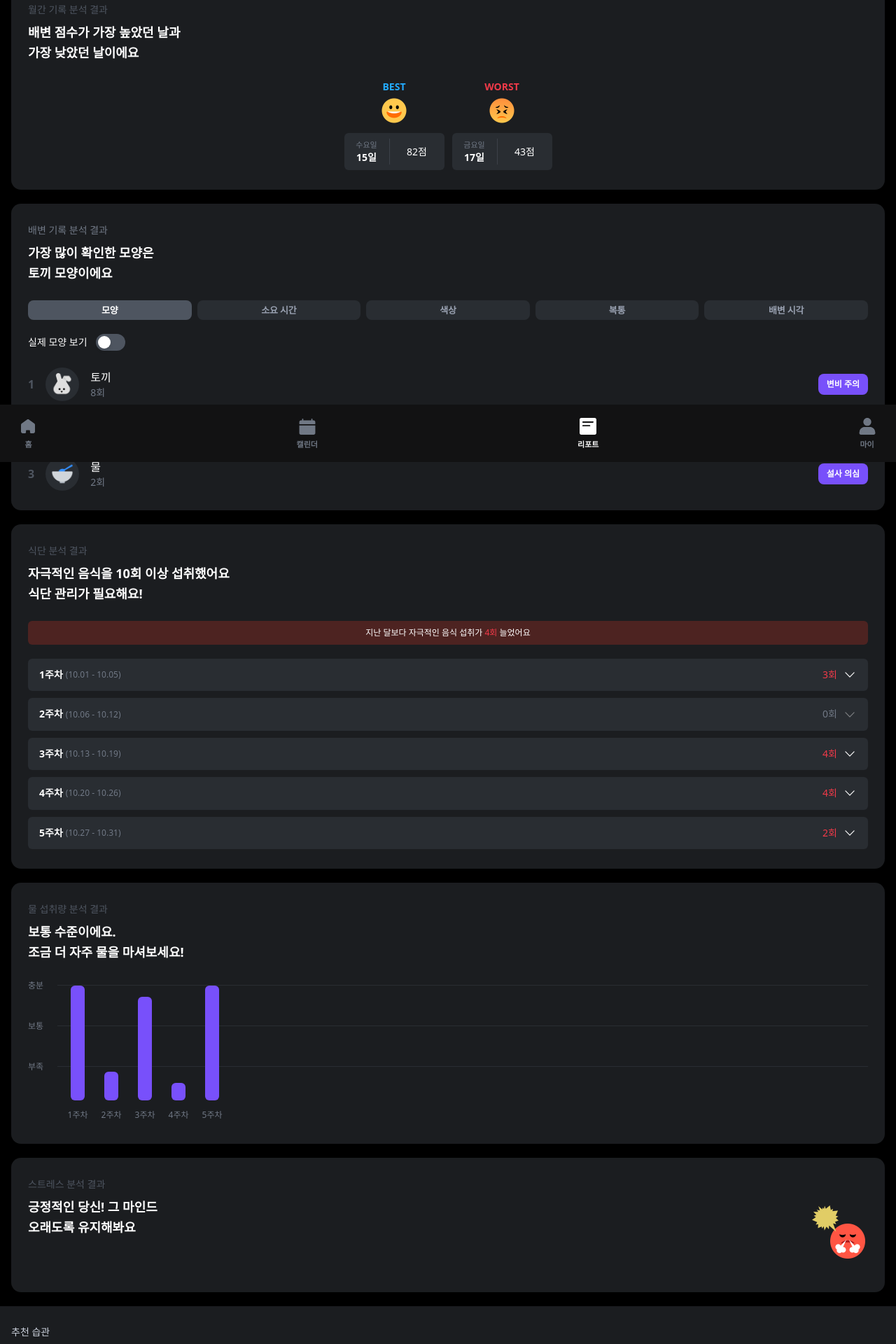
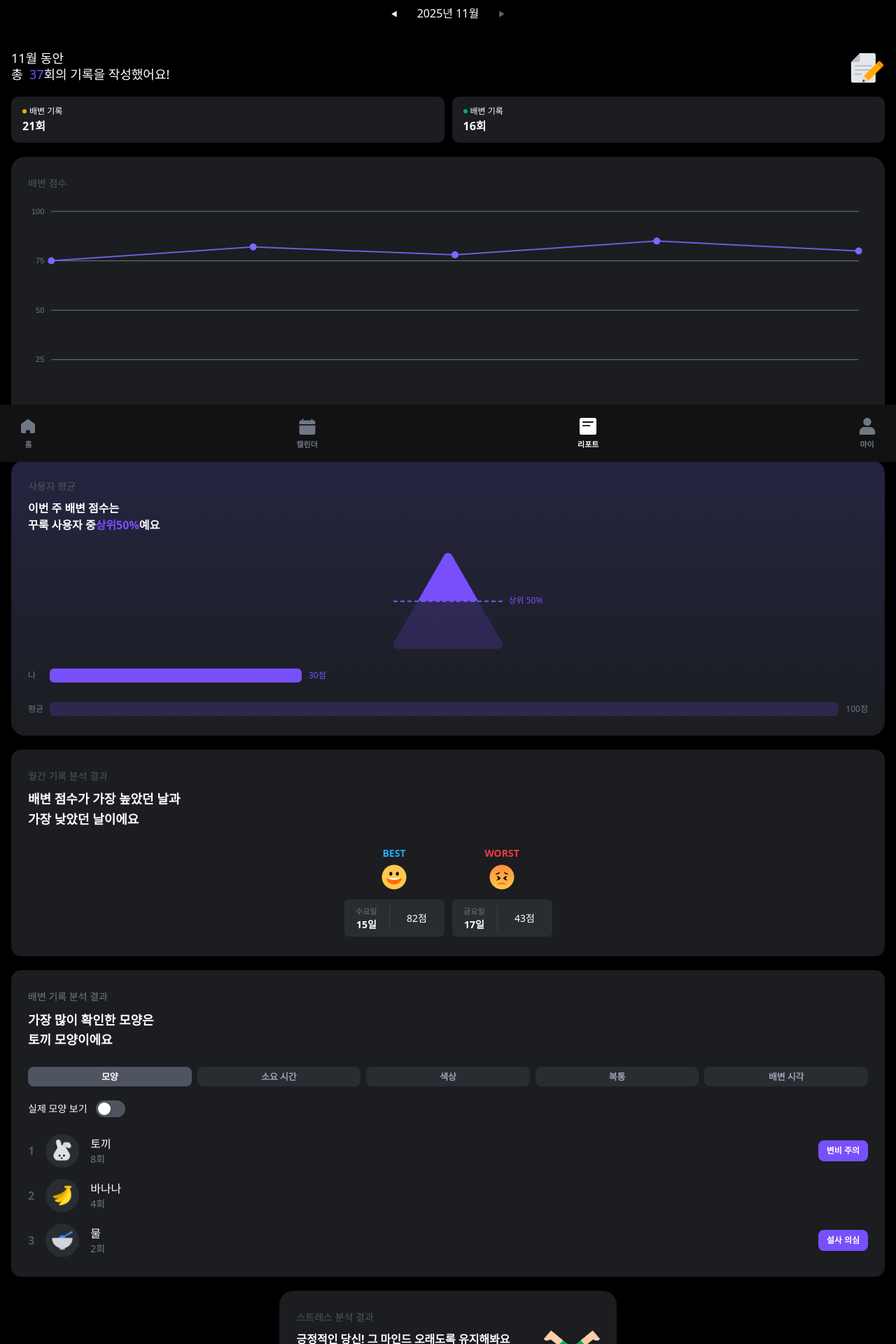
Before and after one commit to depromeet/dpm17-team4-client, a Next.js app in the folder web/: page /report/monthly in a window 1280 px wide. Shown: the part 140-2060 px from the top of the page at 70% size. Built offline with nearby package versions, Linux system fonts and the light colour scheme.

Commit message:
feat(web): 주간,월간 페이지의 컴폰넌트 렌더링

```diff
--- a/web/src/app/(with-bottom-navigation)/report/monthly/page.tsx
+++ b/web/src/app/(with-bottom-navigation)/report/monthly/page.tsx
@@ -1,16 +1,49 @@
+'use client';
 import { NWaterReport } from '../_components/NWaterReport';
 import { StressReport } from '../daily/_components/StressReport';
 import { Suggestions } from '../daily/_components/Suggestions';
+import { useState } from 'react';
+import { DefecationScoreChart } from '../_components/DefecationScoreChart';
+import { StressAnalysisChart } from '../_components/StressAnalysisChart';
+import { UserAverageChart } from '../_components/UserAverageChart';
 import { DefecationAnalysis } from './_components/DefecationAnalysis';
+import { MontlyRecord } from './_components/MontlyRecord';
+import { SelectDate } from './_components/SelectMonthDate';
 import { MonthlyFoodReport } from './_components/MonthlyFoodReport';
 import { MonthlyScore } from './_components/MonthlyScore';
 import { mockMonthlyReportData } from './mockData';
+import { getKoreanDate } from '@/utils/utils-date';
 
+const weekLabels = ['1주차', '2주차', '3주차', '4주차', '5주차'];
 export default function MonthlyReportPage() {
+
+  const date = getKoreanDate();
+  const currentMonth = date.getMonth() + 1;
+  const currentYear = date.getFullYear();
+
+  const [month, _setMonth] = useState(currentMonth);
+  const [year, _setYear] = useState(currentYear);
+
+  const isNextDisabled = year === currentYear && month === currentMonth;
+
   return (
+
     <div className="mt-3 py-0 px-4 flex flex-col items-center gap-5">
+      <SelectDate
+        currentMonth={month}
+        currentYear={year}
+        isNextDisabled={isNextDisabled}
+      />
+      <MontlyRecord recordCounts={mockMonthlyReportData.montlyRecordCounts} currentMonth={month} />
+      <DefecationScoreChart scores={mockMonthlyReportData.monthlyScores} labels={weekLabels} />
+      <UserAverageChart userAverage={mockMonthlyReportData.userAverage} />
       <MonthlyScore />
       <DefecationAnalysis />
+      <StressAnalysisChart
+        stressAnalysis={mockMonthlyReportData.stress}
+        xLabels={weekLabels}
+        displayLabels={weekLabels}
+      />
       <MonthlyFoodReport />
       <NWaterReport />
       <StressReport stressData={mockMonthlyReportData.stress} type="monthly" />
--- a/web/src/app/(with-bottom-navigation)/report/weekly/page.tsx
+++ b/web/src/app/(with-bottom-navigation)/report/weekly/page.tsx
@@ -1,3 +1,41 @@
+'use client'
+import { DefecationScoreChart } from '../_components/DefecationScoreChart';
+import { UserAverageChart } from '../_components/UserAverageChart';
+
+import { StressAnalysisChart } from './_components/StressAnalysisChart';
+import { WeeklyComparisonChart } from './_components/WeeklyComparisonChart';
+import { WeeklyMockData } from './mockData';
+import type { DayOfWeek } from './types';
+import { getKoreanDate } from '@/utils/utils-date';
+import { SelectDate } from './_components/SelectWeekDate';
+
+const weekLabels = ['월', '화', '수', '목', '금', '토', '일'];
+const allDays: DayOfWeek[] = [
+  'MONDAY',
+  'TUESDAY',
+  'WEDNESDAY',
+  'THURSDAY',
+  'FRIDAY',
+  'SATURDAY',
+  'SUNDAY',
+];
+
 export default function WeeklyReportPage() {
-  return <div>WeeklyReportPage</div>;
+
+  return (
+    <div className="px-4 flex flex-col gap-5">
+      <SelectDate/>
+      <WeeklyComparisonChart defecationScore={WeeklyMockData.defecationScore}/>
+      <DefecationScoreChart
+        scores={WeeklyMockData.defecationScore.dailyScore}
+        labels={weekLabels}
+      />
+      <UserAverageChart userAverage={WeeklyMockData.userAverage} />
+      <StressAnalysisChart
+        stressAnalysis={WeeklyMockData.stress}
+        xLabels={allDays}
+        displayLabels={weekLabels}
+      />
+    </div>
+  );
 }
--- a/web/src/utils/utils-date.ts
+++ b/web/src/utils/utils-date.ts
@@ -165,3 +165,17 @@ export const formatToDayWithWeekday = (dateString: string): string => {
   const dayName = getDayName(date);
   return `${day}일 (${dayName})`;
 };
+
+/**
+ * 한국 시간대(Asia/Seoul)의 현재 날짜를 반환합니다.
+ * @returns 한국 시간대의 Date 객체
+ * @example
+ * getKoreanDate() // 한국 시간 기준의 현재 날짜
+ */
+export const getKoreanDate = (): Date => {
+  const now = new Date();
+  const koreanTime = new Date(
+    now.toLocaleString('en-US', { timeZone: 'Asia/Seoul' })
+  );
+  return koreanTime;
+};
```
